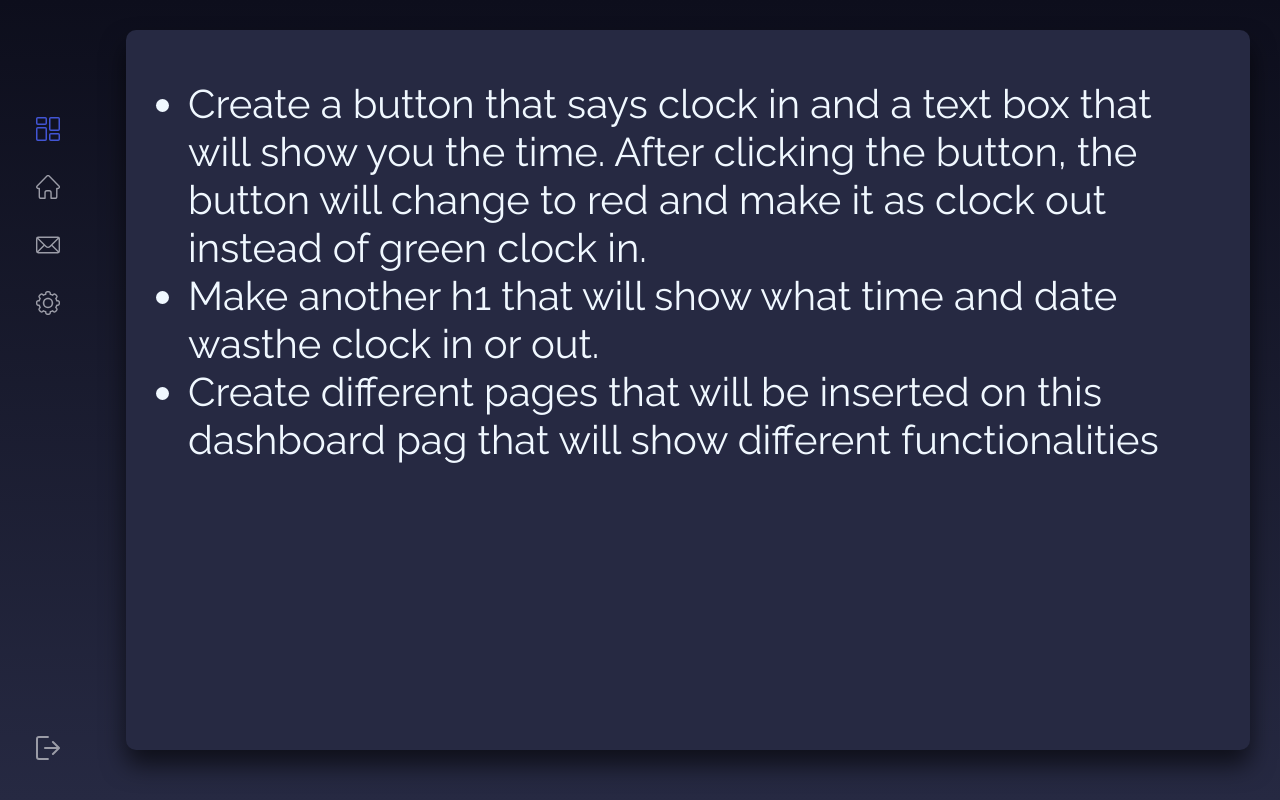
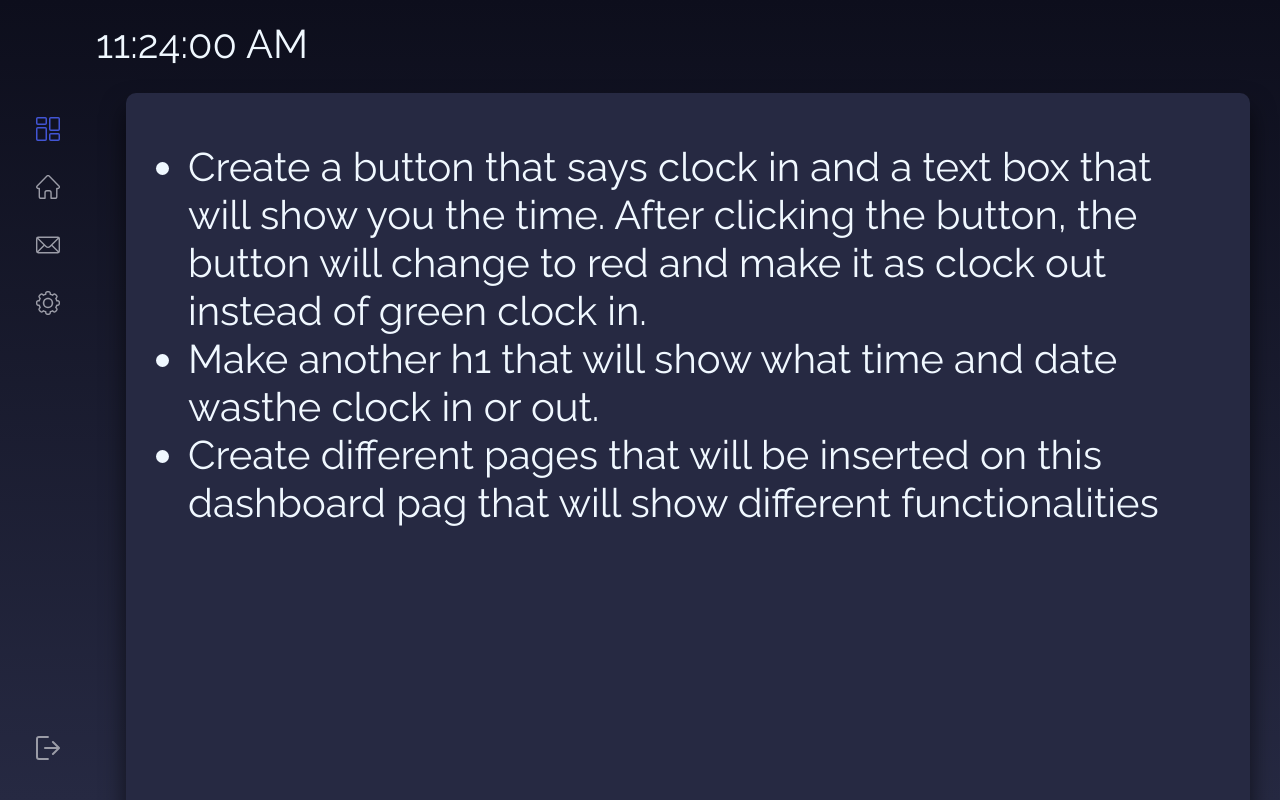
Before and after one commit to toperrrrrrrr/pos, a React (Create React App) app: page /dashboard in a window 1280 px wide. Built offline with nearby package versions, Linux system fonts and the light colour scheme.

Commit message:
added some clock

```diff
--- /dev/null
+++ b/src/components/Clock.js
@@ -0,0 +1,23 @@
+import React, { useState, useEffect } from 'react';
+
+const Clock = () => {
+  const [time, setTime] = useState(new Date());
+
+  useEffect(() => {
+    const timer = setInterval(() => {
+      setTime(new Date());
+    }, 1000);
+
+    return () => {
+      clearInterval(timer);
+    };
+  }, []);
+
+  return (
+    <div>
+      <h1>{time.toLocaleTimeString()}</h1>
+    </div>
+  );
+};
+
+export default Clock;
--- a/src/components/Dashboard.js
+++ b/src/components/Dashboard.js
@@ -2,10 +2,13 @@
 import { useNavigate } from "react-router-dom";
 import "./mycss.css";
 import Alerts from "./Alerts/Alerts";
+import Clock from "./Clock";
 
 const Dashboard = () => {
   const navigate = useNavigate();
   const [showPopup, setShowPopup] = useState(false);
+
+
 
   const handleOpenPopup = () => {
     setShowPopup(true);
@@ -22,6 +25,8 @@
     }
     setShowPopup(false);
   };
+
+
 
 
   const horiScroll = () => {
@@ -66,6 +71,7 @@
         </div>
 
         <div>
+        <Clock />
           <div className="dashboard-box">
             <ul>
               <h1>
```
